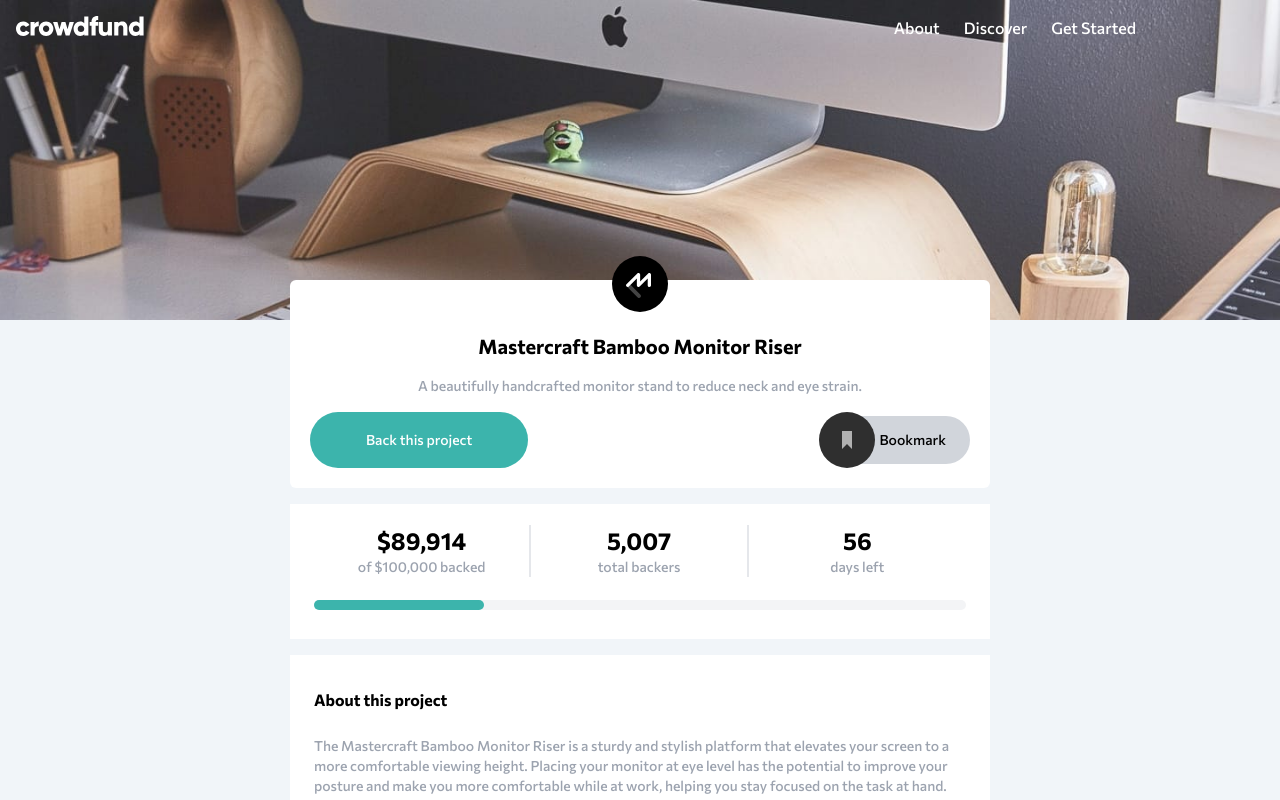
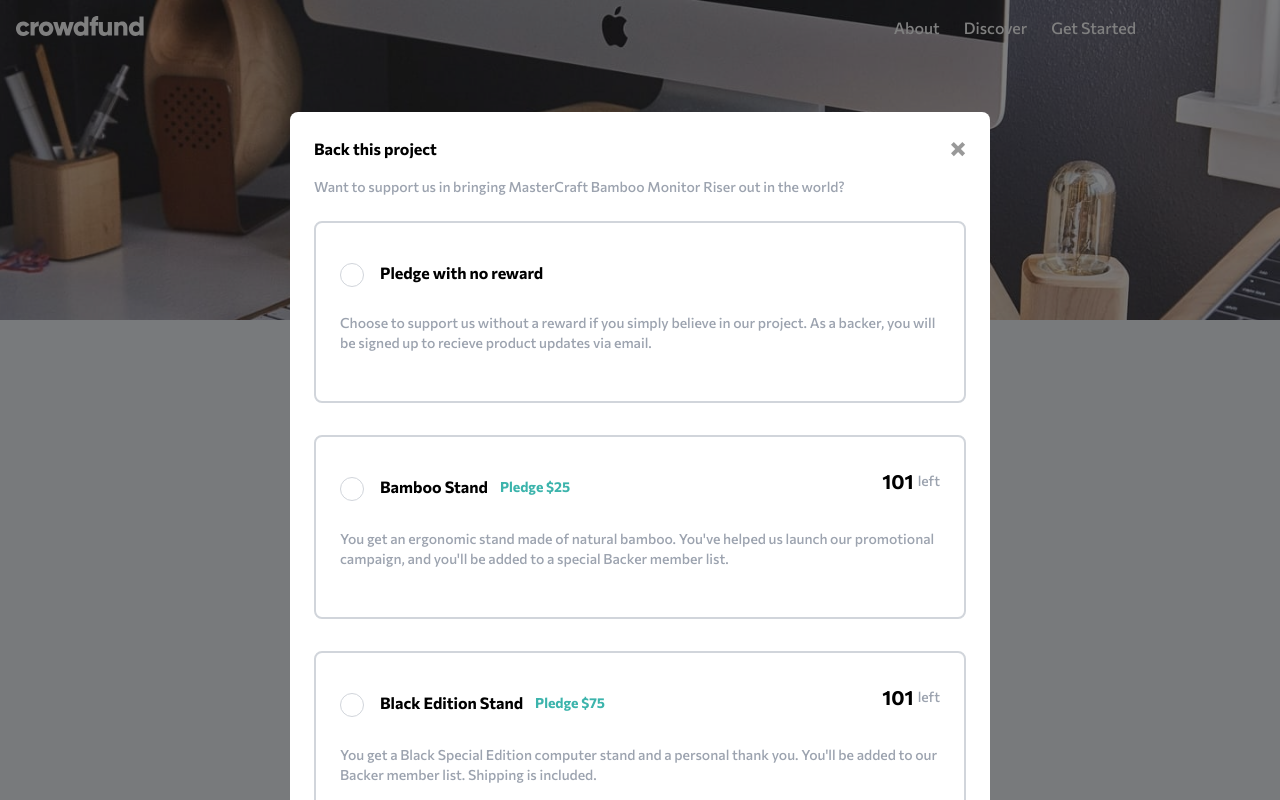
Before and after one commit to Darksied95/Crowding-produt-page, a React (Create React App) app: page / in a window 1280 px wide. Both pictures are taken after a click on the button "Back this project". Shown: the top 800 px of the page. Built offline with nearby package versions, Linux system fonts and the light colour scheme.

Commit message:
fixed bubbling issue

```diff
--- a/src/App.js
+++ b/src/App.js
@@ -1,11 +1,15 @@
 import { Header, Main } from './components'
+import { useState } from 'react';
 
 function App() {
+  const [showMainModal, setShowMainModal] = useState(false);
   return (
-    <div className="font-sans font-medium bg-slate-100 ">
+    <div className="font-sans font-medium relative bg-slate-100">
+      {showMainModal && <div className='absolute top-0 left-0 right-0 bottom-0 bg-[rgba(0,0,0,0.5)] z-20' />}
       <Header />
-      <Main />
+      <Main showMainModal={showMainModal} setShowMainModal={setShowMainModal} />
     </div>
+
   );
 }
 
--- /dev/null
+++ b/src/assets/BookmarkSvg.jsx
@@ -0,0 +1,24 @@
+import React from "react";
+
+const BookmarkSvg = ({ bookmarked }) => (
+  <svg
+    width="56"
+    height="56"
+    xmlns="http://www.w3.org/2000/svg"
+    className="z-10"
+  >
+    <g fill="none" fillRule="evenodd">
+      <circle
+        fill={!bookmarked ? "#2F2F2F" : "hsl(176, 72%, 28%)"}
+        cx="28"
+        cy="28"
+        r="28"
+      />
+      <path
+        fill={!bookmarked ? "#B1B1B1" : "#fff"}
+        d="M23 19v18l5-5.058L33 37V19z"
+      />
+    </g>
+  </svg>
+);
+export default BookmarkSvg;
--- a/src/components/Modals/MainModal/Card.jsx
+++ b/src/components/Modals/MainModal/Card.jsx
@@ -6,17 +6,31 @@ const Card = ({
   price,
   index,
   activeCard,
-  setActiveCard,
-  onClick,
+  handleLabelClick,
+  increaseBackers,
+  increaseAmount,
+  finished,
 }) => {
+  function handleClick(price) {
+    price = price || 0;
+    increaseBackers();
+    increaseAmount(+price);
+  }
+
+  function handleContinue(price, e) {
+    console.log(e.target);
+    handleClick(price);
+    finished();
+  }
+
   return (
-    <label
+    <div
       className={
         activeCard[index]
           ? `border-moderate-cyan border-2  rounded-lg p-6 mb-8 block`
           : `border-gray-300 border-2  rounded-lg p-6 mb-8 block`
       }
-      onClick={() => onClick(index)}
+      onClick={() => handleLabelClick(index)}
     >
       <div className="mb-7 relative">
         <span className="absolute top-4 inline-flex justify-center items-center w-6 h-6 rounded-full border border-gray-300">
@@ -54,12 +68,15 @@ const Card = ({
       )}
       {activeCard[index] && (
         <div className="border-t-2 mt-4 -mx-6 pt-3 pl-4 ">
-          <button className="bg-moderate-cyan px-8 py-3 mt-6 rounded-[2em] text-white text-sm  md:block md:ml-auto md:mr-6">
+          <button
+            className="bg-moderate-cyan px-8 py-3 mt-6 rounded-[2em] text-white text-sm  md:block md:ml-auto md:mr-6"
+            onClick={(e) => handleContinue(price, e)}
+          >
             Continue
           </button>
         </div>
       )}
-    </label>
+    </div>
   );
 };
 
--- a/src/components/Modals/MainModal/Cards.jsx
+++ b/src/components/Modals/MainModal/Cards.jsx
@@ -2,9 +2,10 @@ import React, { useState } from "react";
 import articles from "../../../assets/articles.json";
 import Card from "./Card";
 
-const Cards = () => {
-  let activeCardArray = Array(articles.length).fill(false);
+const Cards = ({ increaseBackers, increaseAmount, finished }) => {
+  const activeCardArray = Array(articles.length).fill(false);
   const [activeCard, setActiveCard] = useState(activeCardArray);
+
   function handleClick(index) {
     let arr = [...activeCardArray];
     arr[index] = true;
@@ -19,7 +20,10 @@ const Cards = () => {
           index={index}
           activeCard={activeCard}
           setActiveCard={setActiveCard}
-          onClick={handleClick}
+          increaseAmount={increaseAmount}
+          increaseBackers={increaseBackers}
+          handleLabelClick={handleClick}
+          finished={finished}
         />
       ))}
     </>
--- a/src/components/Modals/MainModal/MainModal.jsx
+++ b/src/components/Modals/MainModal/MainModal.jsx
@@ -3,14 +3,20 @@ import Cards from "./Cards";
 import FinishedModal from "./FinishedModal";
 import closeIcon from "../../../assets/icon-close-modal.svg";
 
-const MainModal = ({ setShowMainModal }) => {
+const MainModal = ({ onHide, increaseBackers, increaseAmount }) => {
   const [finished, setFinished] = useState(false);
+
+  function setFinishedToTrue() {
+    setFinished(true);
+  }
+  function setFinishedToFalse() {
+    setFinished(false);
+  }
   return (
     <>
       {finished ? (
-        <FinishedModal />
+        <FinishedModal hideFinished={setFinishedToFalse} />
       ) : (
-        <div className=" absolute top-0 left-0 right-0 bottom-0 bg-[rgb(0,0,0,0.5)] h-[460vh] md:h-[150vh]">
         <div className="bg-white w-[90vw]  max-w-[700px] mx-auto mt-4 px-6 py-px rounded-lg absolute top-24 left-2/4 -translate-x-1/2 md:h-[1060px] z-20">
           <header className="flex justify-between items-center mt-6 mb-4">
             <h1 className="font-bold ">Back this project</h1>
@@ -18,15 +24,18 @@ const MainModal = ({ setShowMainModal }) => {
               src={closeIcon}
               className="cursor-pointer"
               alt="Close modal icon"
-                onClick={() => setShowMainModal(false)}
+              onClick={onHide}
             />
           </header>
           <p className="text-gray-400 text-sm font-medium mb-6">
-              Want to support us in bringing MasterCraft Bamboo Monitor Riser
-              out in the world?
+            Want to support us in bringing MasterCraft Bamboo Monitor Riser out
+            in the world?
           </p>
-            <Cards />
-          </div>
+          <Cards
+            increaseAmount={increaseAmount}
+            increaseBackers={increaseBackers}
+            finished={setFinishedToTrue}
+          />
         </div>
       )}
     </>
--- a/src/components/main/Card.jsx
+++ b/src/components/main/Card.jsx
@@ -4,9 +4,7 @@ const Card = ({ heading, price, article, setShowMainModal }) => {
   return (
     <div className="border-2 border-gray-300  rounded-lg p-6 mb-8">
       <div className="sm:flex justify-between">
-        <h1 className="font-bold mb-1">
-          <a href="/">{heading}</a>
-        </h1>
+        <h1 className="font-bold mb-1">{heading}</h1>
         <h2 className="text-moderate-cyan font-meduim mb-4">
           {`Pledge $${price} or more`}
         </h2>
--- a/src/components/main/Cards.jsx
+++ b/src/components/main/Cards.jsx
@@ -2,17 +2,13 @@ import React from "react";
 import Card from "./Card";
 import article from "../../assets/articles.json";
 
-const Cards = ({ setShowMainModal }) => {
+const Cards = ({ showModal }) => {
   return (
     <>
       {article
         .filter((each) => each.modalOnly !== true)
         .map((each) => (
-          <Card
-            {...each}
-            key={each.heading}
-            setShowMainModal={setShowMainModal}
-          />
+          <Card {...each} key={each.heading} setShowMainModal={showModal} />
         ))}
     </>
   );
--- a/src/components/main/Main.jsx
+++ b/src/components/main/Main.jsx
@@ -1,10 +1,48 @@
-import { useState } from "react";
+import { useEffect, useState } from "react";
 import Cards from "./Cards";
 import MainModal from "../Modals/MainModal/MainModal";
-import bookmarkIcon from "../../assets/icon-bookmark.svg";
+import BookmarkSvg from "./../../assets/BookmarkSvg";
 import mastercraft from "../../assets/logo-mastercraft.svg";
-const Main = () => {
-  const [showMainModal, setShowMainModal] = useState(false);
+
+const Main = ({ setShowMainModal, showMainModal }) => {
+  const [amountInString, setAmountInString] = useState("89,900");
+  const [amountInPercentage, setAmountInPercentage] = useState(89.9);
+  const [backers, setBackers] = useState("5,007");
+  const [bookmarked, setBookmarked] = useState(false);
+
+  function increaseAmount(amount) {
+    let totalAmount = +amountInString.replace(/,/g, "");
+    totalAmount += amount;
+    totalAmount = totalAmount.toLocaleString();
+    setAmountInString(totalAmount);
+  }
+
+  function increaseBackers() {
+    let totalBackers = +backers.replace(/,/g, "");
+    totalBackers++;
+    totalBackers = totalBackers.toLocaleString();
+    setBackers(totalBackers);
+  }
+
+  function hideModal() {
+    setShowMainModal(false);
+  }
+
+  function showModal() {
+    setShowMainModal(true);
+  }
+
+  function handleBookmarked() {
+    setBookmarked(!bookmarked);
+    console.log(bookmarked);
+  }
+
+  useEffect(() => {
+    let totalAmount = +amountInString.replace(/,/g, "");
+    let percentage = (totalAmount / 100000) * 100;
+    setAmountInPercentage(percentage);
+  }, [amountInString]);
+
   return (
     <div>
       <section className="relative bg-white w-[90vw] max-w-[700px] mx-auto -mt-10 rounded-md">
@@ -22,19 +60,24 @@ const Main = () => {
             strain.
           </p>
           <div className="flex mt-4 justify-between">
-            <button className="bg-moderate-cyan px-14 py-1 rounded-[2em] text-white text-sm hover:bg-dark-cyan">
+            <button
+              className="bg-moderate-cyan px-14 py-1 rounded-[2em] text-white text-sm hover:bg-dark-cyan"
+              onClick={showModal}
+            >
               Back this project
             </button>
 
-            <div className="flex">
-              <img
-                src={bookmarkIcon}
-                alt=" bookmark icon"
-                className="z-10 fill-red-600"
-              />
-              <p className="hidden sm:block bg-gray-300 rounded-3xl py-3.5 pl-10 pr-6 -ml-9 self-center text-sm">
-                Bookmark
-              </p>
+            <div className="flex" onClick={handleBookmarked}>
+              <BookmarkSvg bookmarked={bookmarked} />
+              {!bookmarked ? (
+                <p className="hidden sm:block bg-gray-300 rounded-3xl py-3.5 pl-10 pr-6 -ml-9 self-center text-sm">
+                  Bookmark
+                </p>
+              ) : (
+                <p className="hidden sm:block bg-gray-100 rounded-3xl py-3.5 pl-10 pr-6 -ml-9 self-center text-sm text-moderate-cyan font-extrabold">
+                  Bookmarked
+                </p>
+              )}
             </div>
           </div>
         </div>
@@ -42,14 +85,16 @@ const Main = () => {
       <section className="bg-white w-[90vw] max-w-[700px] mx-auto mt-4 px-6 pb-px">
         <div className="py-px sm:flex sm:justify-around">
           <div className="mt-8 mb-5 sm:w-1/3 sm:border-r-2 sm:mt-5">
-            <h2 className="font-bold text-2xl text-center">$89,914</h2>
+            <h2 className="font-bold text-2xl text-center">
+              ${amountInString}
+            </h2>
             <p className="text-sm text-gray-400 text-center">
               of $100,000 backed
             </p>
           </div>
           <div className="h-px bg-gray-300 w-16 mx-auto sm:hidden"></div>
           <div className="my-5 sm:w-1/3 sm:border-r-2 ">
-            <h2 className="font-bold text-2xl text-center">5,007</h2>
+            <h2 className="font-bold text-2xl text-center">{backers}</h2>
             <p className="text-sm text-gray-400 text-center">total backers</p>
           </div>
           <div className="h-px bg-gray-300 w-16 mx-auto sm:hidden"></div>
@@ -60,7 +105,10 @@ const Main = () => {
         </div>
         <div className="relative mt-3 mb-10">
           <div className="absolute bottom-0 left-0 h-2.5 w-full bg-gray-100 rounded-md"></div>
-          <div className="absolute bottom-0 left-0 h-2.5 w-[26%] rounded-md bg-moderate-cyan  z-10"></div>
+          <div
+            style={{ width: `${amountInPercentage}%` }}
+            className={`absolute bottom-0 left-0 h-2.5 rounded-md bg-moderate-cyan z-10`}
+          ></div>
         </div>
       </section>
       <section className="bg-white w-[90vw]  max-w-[700px] mx-auto mt-4 px-6 py-px">
@@ -77,9 +125,15 @@ const Main = () => {
           extra desk space below your computer to allow notepads, pens, and USB
           sticks to be stored under the stand.
         </p>
-        <Cards setShowMainModal={setShowMainModal} />
+        <Cards showModal={showModal} />
       </section>
-      {showMainModal && <MainModal setShowMainModal={setShowMainModal} />}
+      {showMainModal && (
+        <MainModal
+          onHide={hideModal}
+          increaseAmount={increaseAmount}
+          increaseBackers={increaseBackers}
+        />
+      )}
     </div>
   );
 };
```
Also changed, not shown: src/components/Modals/MainModal/FinishedModal.jsx (+6 -3 lines), src/assets/icon-bookmark.svg (deleted). Lines whose indentation alone changed are shown as unchanged.
